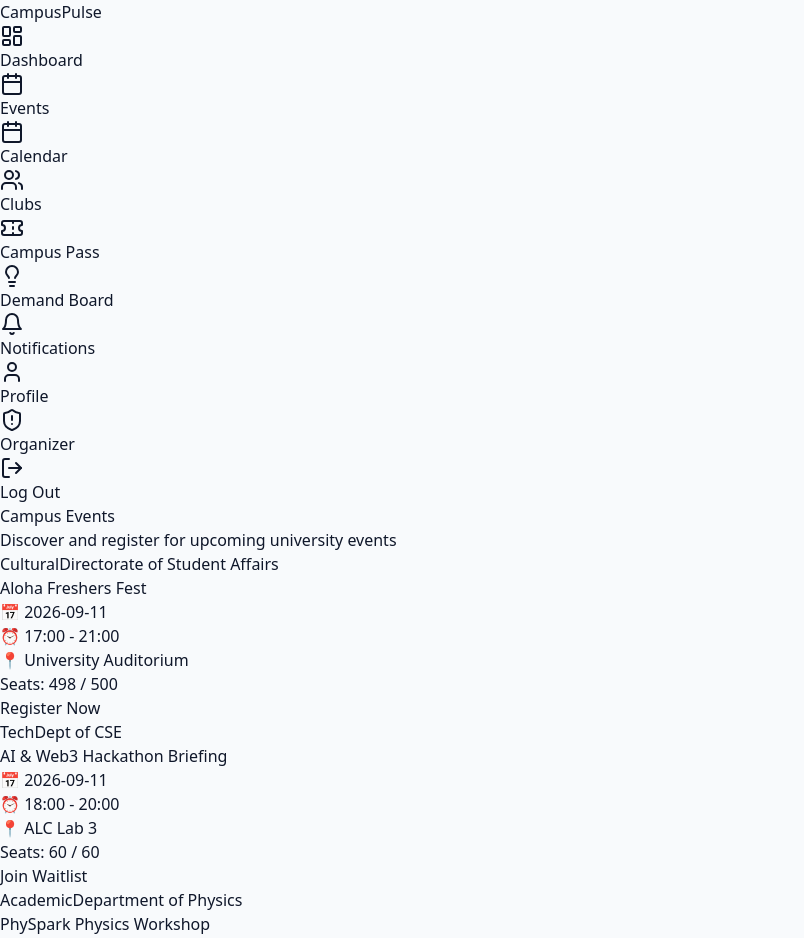
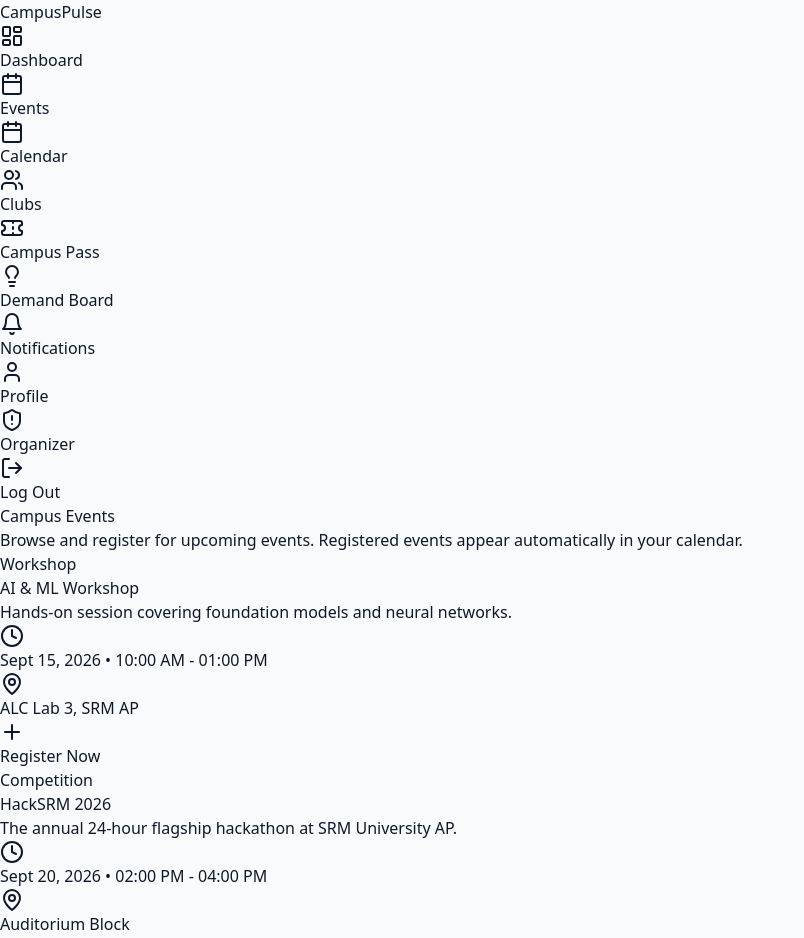
Before and after one commit to not-user-mayank/campus-pulse, a React (Vite) app: page /events in a window 1280 px wide. Shown: the top 938 px of the page, without its empty margins (0-804 px from the left). Built offline with nearby package versions, Linux system fonts and the light colour scheme.

Commit message:
Connected dynamic registration state to calendar

```diff
--- a/src/pages/CalendarPage.tsx
+++ b/src/pages/CalendarPage.tsx
@@ -1,30 +1,40 @@
-import React, { useState } from 'react';
+import React, { useState, useEffect } from 'react';
 import { Calendar, BookOpen, Clock, MapPin, AlertCircle } from 'lucide-react';
 import { AcademicCalendarPage } from './AcademicCalendarPage';
 
+interface EventItem {
+  id: string;
+  type: string;
+  title: string;
+  date: string;
+  time: string;
+  location: string;
+}
+
 export function CalendarPage() {
   const [activeTab, setActiveTab] = useState<'personal' | 'academic'>('personal');
+  const [myEvents, setMyEvents] = useState<EventItem[]>([]);
 
-  const personalEvents = [
-    {
-      id: 1,
-      title: 'AI & ML Workshop',
-      date: 'Sept 15, 2026',
-      time: '10:00 AM - 01:00 PM',
-      location: 'ALC Lab 3, SRM AP',
-      type: 'Workshop',
-      status: 'Confirmed',
-    },
-    {
-      id: 2,
-      title: 'HackSRM 2026 Briefing',
-      date: 'Sept 20, 2026',
-      time: '02:00 PM - 04:00 PM',
-      location: 'Auditorium Block',
-      type: 'Competition',
-      status: 'Confirmed',
-    },
-  ];
+  useEffect(() => {
+    const saved = localStorage.getItem('registeredEvents');
+    if (saved) {
+      try {
+        const registeredEvents: unknown = JSON.parse(saved);
+        if (Array.isArray(registeredEvents)) {
+          setMyEvents(
+            registeredEvents.filter(
+              (event): event is EventItem =>
+                typeof event === 'object' &&
+                event !== null &&
+                typeof (event as EventItem).id === 'string',
+            ),
+          );
+        }
+      } catch (e) {
+        console.error(e);
+      }
+    }
+  }, []);
 
   return (
     <div className="p-6 space-y-6 max-w-7xl mx-auto">
@@ -46,7 +56,7 @@
             }`}
           >
             <Calendar className="w-4 h-4" />
-            My Schedule
+            My Schedule ({myEvents.length})
           </button>
           <button
             onClick={() => setActiveTab('academic')}
@@ -65,26 +75,31 @@
       {activeTab === 'personal' ? (
         <div className="space-y-4">
           <h2 className="text-lg font-semibold text-slate-800 dark:text-slate-200">
-            Upcoming Registered Events
+            Registered Events
           </h2>
-          {personalEvents.length === 0 ? (
+          {myEvents.length === 0 ? (
             <div className="p-8 text-center bg-slate-50 dark:bg-slate-800/50 rounded-2xl border border-dashed border-slate-300 dark:border-slate-700">
               <AlertCircle className="w-8 h-8 mx-auto text-slate-400 mb-2" />
-              <p className="text-slate-600 dark:text-slate-400 font-medium">No upcoming events</p>
+              <p className="text-slate-600 dark:text-slate-400 font-medium">
+                No registered events yet
+              </p>
+              <p className="text-xs text-slate-500 mt-1">
+                Go to the Events tab and click "Register Now" to add events here.
+              </p>
             </div>
           ) : (
             <div className="grid gap-4 md:grid-cols-2">
-              {personalEvents.map((evt) => (
+              {myEvents.map((evt) => (
                 <div
                   key={evt.id}
                   className="p-5 bg-white dark:bg-slate-800 rounded-2xl border border-slate-200 dark:border-slate-700 shadow-xs space-y-3"
                 >
                   <div className="flex justify-between items-start">
-                    <span className="px-2.5 py-1 text-xs font-medium bg-blue-50 text-blue-600 dark:bg-blue-900/30 dark:text-blue-400 rounded-lg">
+                    <span className="px-2.5 py-1 text-xs font-semibold bg-blue-50 text-blue-600 dark:bg-blue-900/30 dark:text-blue-400 rounded-lg">
                       {evt.type}
                     </span>
                     <span className="text-xs text-emerald-600 dark:text-emerald-400 font-medium bg-emerald-50 dark:bg-emerald-900/30 px-2 py-0.5 rounded">
-                      {evt.status}
+                      Confirmed
                     </span>
                   </div>
                   <h3 className="font-semibold text-slate-900 dark:text-white">{evt.title}</h3>
--- a/src/pages/EventsPage.tsx
+++ b/src/pages/EventsPage.tsx
@@ -1,135 +1,140 @@
-import React, { useState } from 'react';
+import React, { useState, useEffect } from 'react';
+import { Calendar, MapPin, Clock, CheckCircle, Plus } from 'lucide-react';
 
-interface Event {
+export interface EventItem {
   id: string;
   title: string;
-  category: string;
   date: string;
-  startTime: string;
-  endTime: string;
+  time: string;
   location: string;
-  capacity: number;
-  registeredCount: number;
-  organizer: string;
+  type: string;
+  description: string;
 }
 
-export const EventsPage = () => {
-  const [registeredEventIds, setRegisteredEventIds] = useState<string[]>([]);
-  const [events, setEvents] = useState<Event[]>([
+export const INITIAL_EVENTS: EventItem[] = [
   {
     id: '1',
-      title: 'Aloha Freshers Fest',
-      category: 'Cultural',
-      date: '2026-09-11',
-      startTime: '17:00',
-      endTime: '21:00',
-      location: 'University Auditorium',
-      capacity: 500,
-      registeredCount: 498,
-      organizer: 'Directorate of Student Affairs',
+    title: 'AI & ML Workshop',
+    date: 'Sept 15, 2026',
+    time: '10:00 AM - 01:00 PM',
+    location: 'ALC Lab 3, SRM AP',
+    type: 'Workshop',
+    description: 'Hands-on session covering foundation models and neural networks.',
   },
   {
     id: '2',
-      title: 'AI & Web3 Hackathon Briefing',
-      category: 'Tech',
-      date: '2026-09-11',
-      startTime: '18:00',
-      endTime: '20:00',
-      location: 'ALC Lab 3',
-      capacity: 60,
-      registeredCount: 60,
-      organizer: 'Dept of CSE',
+    title: 'HackSRM 2026',
+    date: 'Sept 20, 2026',
+    time: '02:00 PM - 04:00 PM',
+    location: 'Auditorium Block',
+    type: 'Competition',
+    description: 'The annual 24-hour flagship hackathon at SRM University AP.',
   },
   {
     id: '3',
-      title: 'PhySpark Physics Workshop',
-      category: 'Academic',
-      date: '2026-09-19',
-      startTime: '10:00',
-      endTime: '13:00',
-      location: 'Science Block Hall B',
-      capacity: 100,
-      registeredCount: 42,
-      organizer: 'Department of Physics',
+    title: 'Web3 & Security Seminar',
+    date: 'Sept 28, 2026',
+    time: '11:00 AM - 01:00 PM',
+    location: 'Seminar Hall 2',
+    type: 'Seminar',
+    description: 'Explore smart contract audits and decentralized identity.',
   },
-  ]);
+];
 
-  const handleRegister = (targetEvent: Event) => {
-    // Check if already registered
-    if (registeredEventIds.includes(targetEvent.id)) return;
+export function EventsPage() {
+  const [registeredIds, setRegisteredIds] = useState<string[]>([]);
 
-    // Time Clash Detection: Same date & overlapping time window
-    const registeredEvents = events.filter((e) => registeredEventIds.includes(e.id));
-    const hasClash = registeredEvents.some((e) => {
-      if (e.date !== targetEvent.date) return false;
-      return targetEvent.startTime < e.endTime && targetEvent.endTime > e.startTime;
-    });
+  useEffect(() => {
+    const saved = localStorage.getItem('registeredEvents');
+    if (saved) {
+      try {
+        setRegisteredIds(JSON.parse(saved));
+      } catch (e) {
+        console.error(e);
+      }
+    }
+  }, []);
 
-    if (hasClash) {
-      alert(`⚠️ Time Clash Warning: You are already registered for another event on ${targetEvent.date} during this time slot! Double booking is not allowed.`);
-      return;
+  const toggleRegister = (event: EventItem) => {
+    let updated: string[];
+    if (registeredIds.includes(event.id)) {
+      updated = registeredIds.filter((id) => id !== event.id);
+    } else {
+      updated = [...registeredIds, event.id];
     }
-
-    // Capacity & Waitlist Check
-    if (targetEvent.registeredCount >= targetEvent.capacity) {
-      alert(`Joined Waitlist for "${targetEvent.title}"! You will receive a notification if a seat opens up.`);
-      return;
-    }
-
-    // Success Registration
-    setRegisteredEventIds([...registeredEventIds, targetEvent.id]);
-    setEvents(events.map((e) => (e.id === targetEvent.id ? { ...e, registeredCount: e.registeredCount + 1 } : e)));
-    alert(`Successfully registered for "${targetEvent.title}"!`);
+    setRegisteredIds(updated);
+    localStorage.setItem('registeredEvents', JSON.stringify(updated));
   };
 
   return (
-    <div className="p-6 space-y-6">
+    <div className="p-6 space-y-6 max-w-7xl mx-auto">
       <div>
-        <h1 className="text-2xl font-bold text-white">Campus Events</h1>
-        <p className="text-gray-400 text-sm">Discover and register for upcoming university events</p>
+        <h1 className="text-2xl font-bold text-slate-900 dark:text-white">Campus Events</h1>
+        <p className="text-sm text-slate-500 dark:text-slate-400">
+          Browse and register for upcoming events. Registered events appear automatically in your calendar.
+        </p>
       </div>
 
-      <div className="grid grid-cols-1 md:grid-cols-2 lg:grid-cols-3 gap-6">
-        {events.map((event) => {
-          const isRegistered = registeredEventIds.includes(event.id);
-          const isFull = event.registeredCount >= event.capacity;
+      <div className="grid gap-6 md:grid-cols-2 lg:grid-cols-3">
+        {INITIAL_EVENTS.map((evt) => {
+          const isRegistered = registeredIds.includes(evt.id);
+          return (
+            <div
+              key={evt.id}
+              className="p-5 bg-white dark:bg-slate-800 rounded-2xl border border-slate-200 dark:border-slate-700 shadow-xs flex flex-col justify-between space-y-4"
+            >
+              <div className="space-y-2">
+                <div className="flex justify-between items-start">
+                  <span className="px-2.5 py-1 text-xs font-semibold bg-blue-50 text-blue-600 dark:bg-blue-900/30 dark:text-blue-400 rounded-lg">
+                    {evt.type}
+                  </span>
+                  {isRegistered && (
+                    <span className="text-xs font-medium text-emerald-600 dark:text-emerald-400 bg-emerald-50 dark:bg-emerald-900/30 px-2 py-0.5 rounded flex items-center gap-1">
+                      <CheckCircle className="w-3 h-3" /> Registered
+                    </span>
+                  )}
+                </div>
+                <h3 className="font-bold text-lg text-slate-900 dark:text-white">{evt.title}</h3>
+                <p className="text-xs text-slate-600 dark:text-slate-400 leading-relaxed">
+                  {evt.description}
+                </p>
+              </div>
 
-          return (
-            <div key={event.id} className="p-5 bg-gray-800/90 border border-gray-700 rounded-xl space-y-3 flex flex-col justify-between">
-              <div className="space-y-2">
-                <div className="flex justify-between items-center">
-                  <span className="text-xs font-semibold px-2.5 py-1 rounded-full bg-blue-500/20 text-blue-400 border border-blue-500/30">
-                    {event.category}
-                  </span>
-                  <span className="text-xs text-gray-400">{event.organizer}</span>
+              <div className="space-y-3 pt-3 border-t border-slate-100 dark:border-slate-700/50">
+                <div className="text-xs text-slate-500 dark:text-slate-400 space-y-1">
+                  <div className="flex items-center gap-1.5">
+                    <Clock className="w-3.5 h-3.5" />
+                    <span>{evt.date} • {evt.time}</span>
                   </div>
-                <h2 className="text-lg font-bold text-white">{event.title}</h2>
-                <div className="text-sm text-gray-300 space-y-1">
-                  <p>📅 {event.date}</p>
-                  <p>⏰ {event.startTime} - {event.endTime}</p>
-                  <p>📍 {event.location}</p>
-                  <p className="text-xs text-gray-400 mt-2">
-                    Seats: <span className="font-semibold text-white">{event.registeredCount} / {event.capacity}</span>
-                  </p>
+                  <div className="flex items-center gap-1.5">
+                    <MapPin className="w-3.5 h-3.5" />
+                    <span>{evt.location}</span>
                   </div>
                 </div>
 
                 <button
-                onClick={() => handleRegister(event)}
-                className={`w-full py-2.5 rounded-lg text-sm font-semibold transition ${
+                  onClick={() => toggleRegister(evt)}
+                  className={`w-full py-2.5 px-4 rounded-xl text-xs font-medium transition-all flex items-center justify-center gap-1.5 ${
                     isRegistered
-                    ? 'bg-green-600/20 text-green-400 border border-green-500/30 cursor-default'
-                    : isFull
-                    ? 'bg-amber-600 hover:bg-amber-700 text-white'
-                    : 'bg-blue-600 hover:bg-blue-700 text-white'
+                      ? 'bg-slate-100 dark:bg-slate-700 text-slate-700 dark:text-slate-300 hover:bg-rose-50 hover:text-rose-600'
+                      : 'bg-blue-600 hover:bg-blue-500 text-white shadow-md shadow-blue-600/20'
                   }`}
                 >
-                {isRegistered ? '✓ Registered' : isFull ? 'Join Waitlist' : 'Register Now'}
+                  {isRegistered ? (
+                    'Unregister'
+                  ) : (
+                    <>
+                      <Plus className="w-3.5 h-3.5" /> Register Now
+                    </>
+                  )}
                 </button>
+              </div>
             </div>
           );
         })}
       </div>
     </div>
   );
-};
+}
+
+export default EventsPage;
```
Lines whose indentation alone changed are shown as unchanged.
